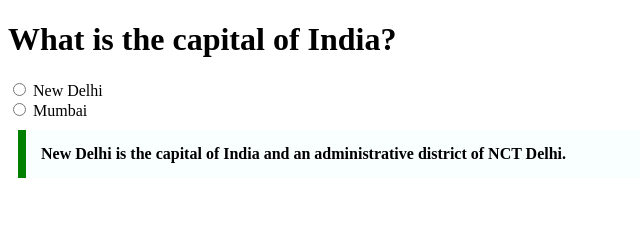
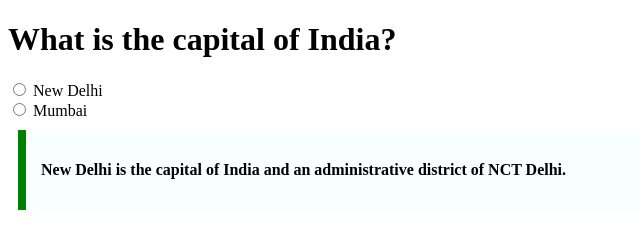
Before and after one commit to acciojob/trivia-LakshmikalaGorige, a website: page main.html in a window 1280 px wide. Shown: the whole page, without its empty margins (0-640 px from the left). Drawn offline with Linux system fonts and the light colour scheme.

Commit message:
created a submission

```diff
--- a/main.html
+++ b/main.html
@@ -24,7 +24,9 @@
 
         <input type="radio" id="f" name="capital">
         <label for="f">Mumbai</label><br>
-	<p class="main">New Delhi is the capital of India and an administrative district of NCT Delhi.</p>
+	<blockquote class="main">
+        <p>New Delhi is the capital of India and an administrative district of NCT Delhi.</p>
+    </blockquote>
     <script type="text/javascript" src="./script.js">
 </script>
 
```
